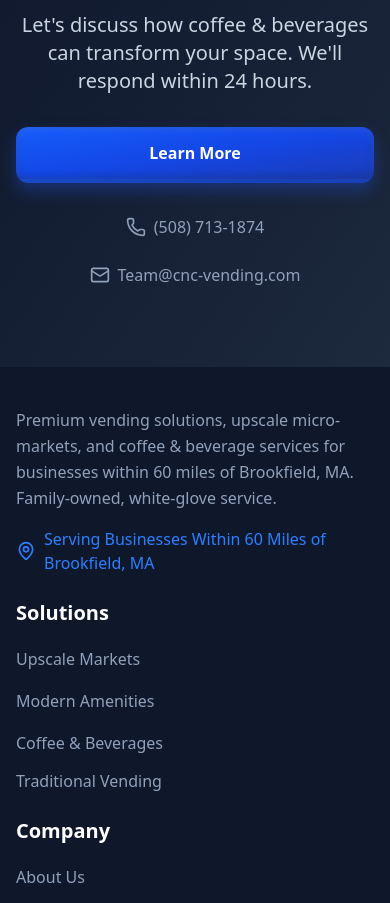
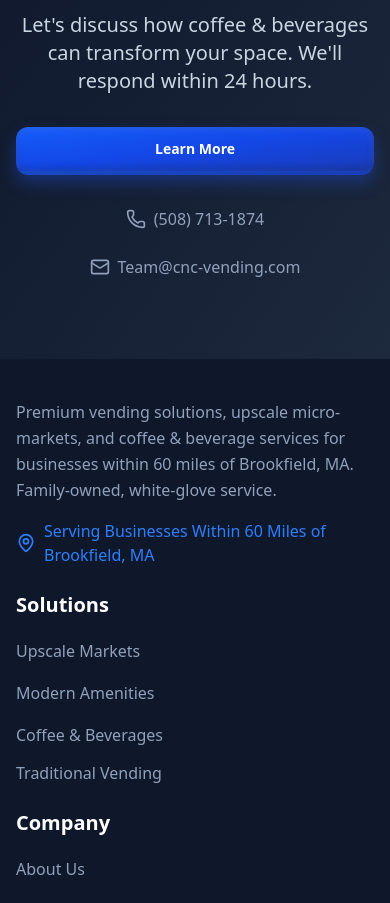
Before and after one commit to buddytohelpu/cncvending, a Next.js app: page /solutions/coffee in a window 390 px wide. Shown: the part 2760-3663 px from the top of the page. Built offline with nearby package versions, Linux system fonts and the light colour scheme; no server answers.

Commit message:
Reduce size of Learn More buttons from lg to md

```diff
--- a/src/components/layout/Navbar.tsx
+++ b/src/components/layout/Navbar.tsx
@@ -90,7 +90,7 @@ export function Navbar() {
                 <Phone className="w-6 h-6" aria-hidden="true" />
                 <span>{siteConfig.contact.phoneFormatted}</span>
               </a>
-              <Button onClick={handleQuoteClick} size="lg">
+              <Button onClick={handleQuoteClick} size="md">
                 Learn More
               </Button>
             </div>
@@ -146,7 +146,7 @@ export function Navbar() {
                   </Link>
                 ))}
                 <div className="pt-4">
-                  <Button onClick={handleQuoteClick} className="w-full" size="lg">
+                  <Button onClick={handleQuoteClick} className="w-full" size="md">
                     Learn More
                   </Button>
                 </div>
--- a/src/components/sections/Hero.tsx
+++ b/src/components/sections/Hero.tsx
@@ -76,7 +76,7 @@ export function Hero() {
 
               {/* CTAs */}
               <div className="flex flex-col sm:flex-row gap-3 sm:gap-4 mb-10 sm:mb-12">
-              <Button onClick={handleQuoteClick} size="lg" className="w-full sm:w-auto">
+              <Button onClick={handleQuoteClick} size="md" className="w-full sm:w-auto">
                 Learn More
               </Button>
               <Button
--- a/src/components/sections/SolutionCTA.tsx
+++ b/src/components/sections/SolutionCTA.tsx
@@ -32,7 +32,7 @@ export function SolutionCTA({ solution }: SolutionCTAProps) {
           </p>
 
           <div className="flex flex-col sm:flex-row justify-center gap-4 mb-8">
-            <Button onClick={handleQuoteClick} size="lg">
+            <Button onClick={handleQuoteClick} size="md">
               Learn More
             </Button>
           </div>
```
